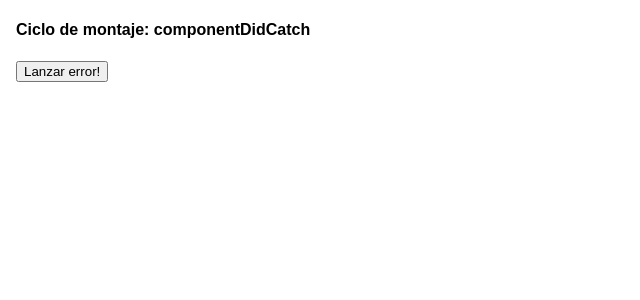
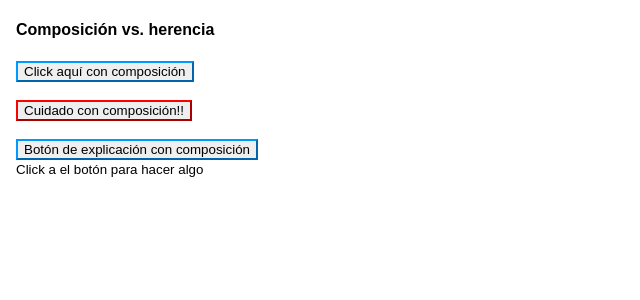
Before and after one commit to nikosantis/react-practice, a React (Create React App) app: page / in a window 1280 px wide. Shown: the top 300 px of the page, without its empty margins (0-640 px from the left). Built offline with nearby package versions, Linux system fonts and the light colour scheme.

Commit message:
composition and heritage

```diff
--- a/src/App.js
+++ b/src/App.js
@@ -1,11 +1,47 @@
 import React, { Component } from 'react'
-import EjemploDeComponentDidCatch from './sections/life-cycle/componentDidCatch.js'
+
+class Button extends Component {
+
+  render () {
+    return (
+      <button style={{ borderColor: this.props.borderColor, display: 'block' }}>
+        {this.props.label}
+      </button>
+    )
+  }
+}
+
+Button.defaultProps = {
+  borderColor: '#09f'
+}
+
+class ButtonDanger extends Component {
+  render () {
+    return <Button borderColor='red' label={this.props.label} />
+  }
+}
+
+class ButtonWithLegend extends Component {
+  render () {
+    return (
+      <div>
+        <Button label={this.props.label} borderColor={this.props.borderColor} />
+        <small>{this.props.legend}</small>
+      </div>
+    )
+  }
+}
 
 class App extends Component {
   render () {
     return (
       <div className="App">
-        <EjemploDeComponentDidCatch />
+        <h4>Composición vs. herencia</h4>
+        <Button label='Click aquí con composición' />
+        <br/>
+        <ButtonDanger label='Cuidado con composición!!' />
+        <br/>
+        <ButtonWithLegend label='Botón de explicación con composición' legend='Click a el botón para hacer algo' />
       </div>
     )
   }
```
